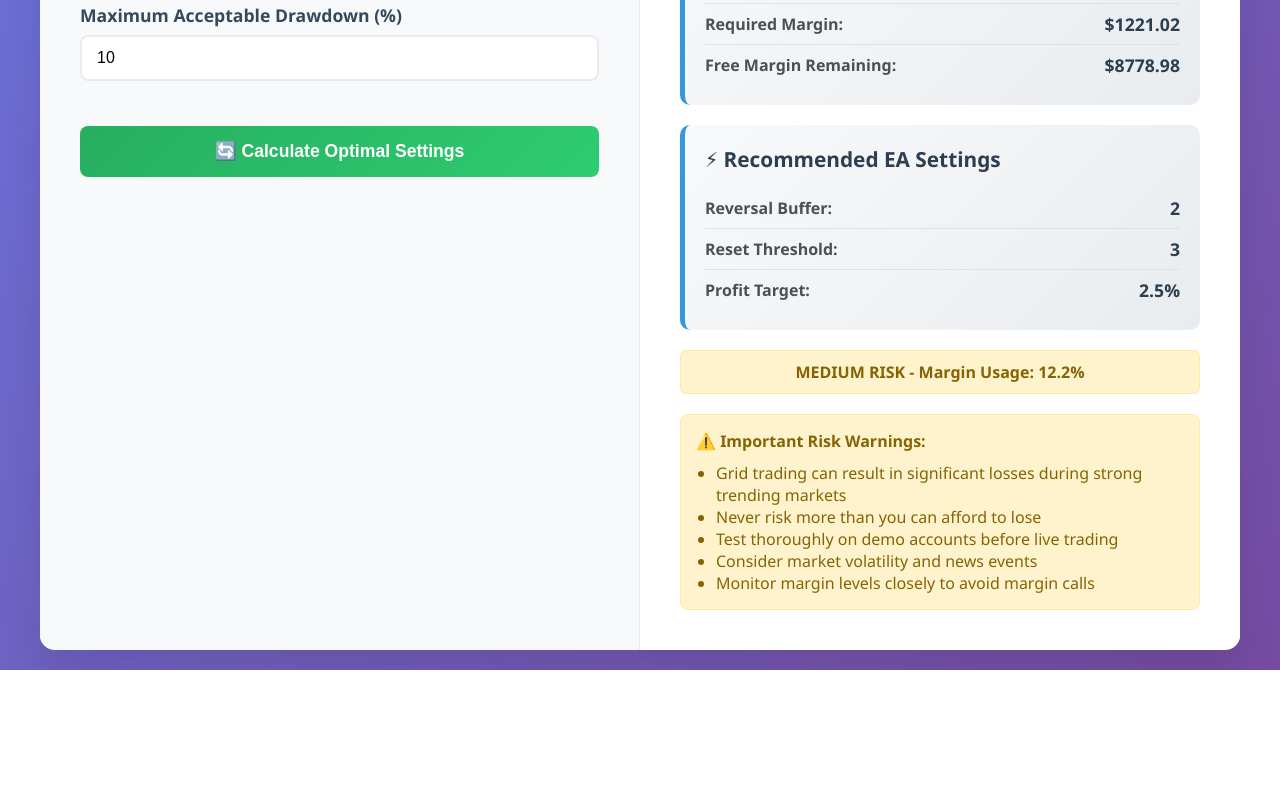
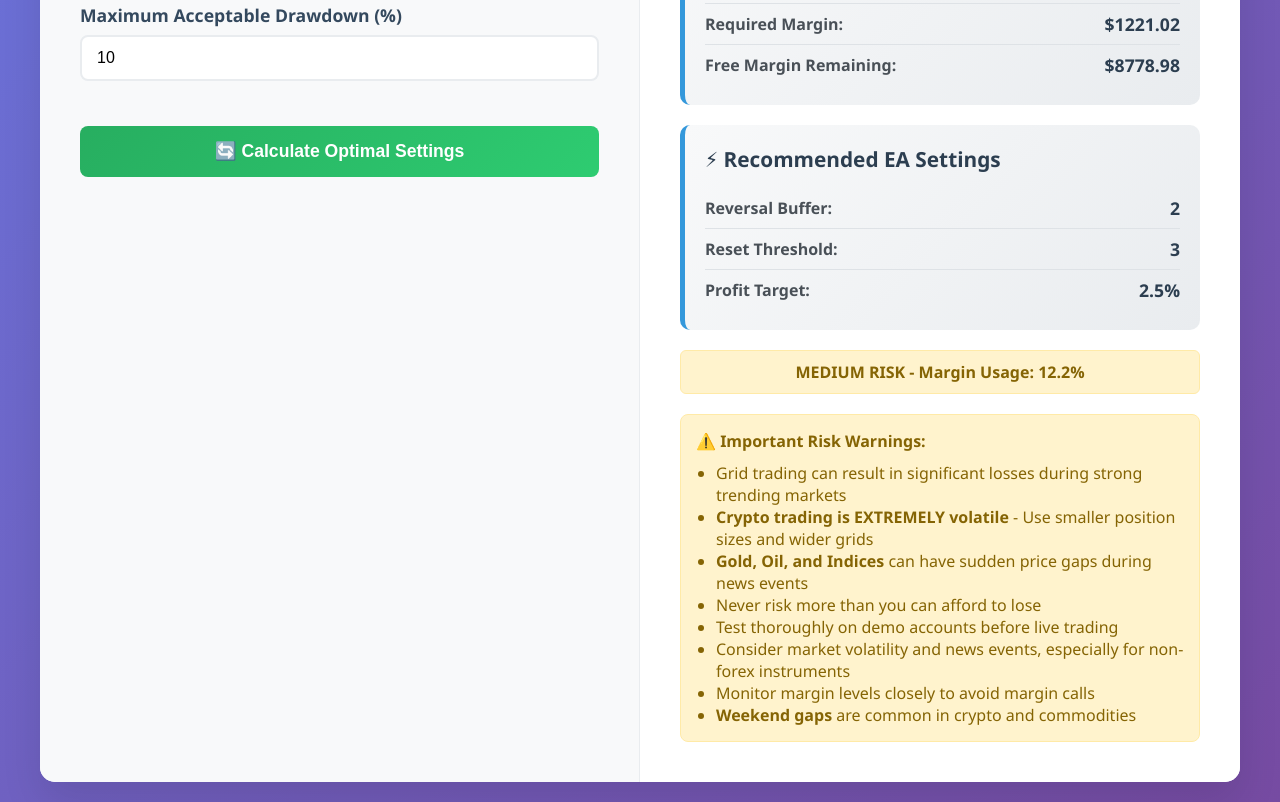
Before and after one commit to filatei/grid-risk-calculator, a plain HTML site: page index.html in a window 1280 px wide. Shown: the part 877-1679 px from the top of the page. Before the commit the page ends 1547 px from the top, so only its background shows below. Drawn offline with Linux system fonts and the light colour scheme.

Commit message:
Update index.html

```diff
--- a/index.html
+++ b/index.html
@@ -377,10 +377,13 @@
                     <h4>⚠️ Important Risk Warnings:</h4>
                     <ul>
                         <li>Grid trading can result in significant losses during strong trending markets</li>
+                        <li><strong>Crypto trading is EXTREMELY volatile</strong> - Use smaller position sizes and wider grids</li>
+                        <li><strong>Gold, Oil, and Indices</strong> can have sudden price gaps during news events</li>
                         <li>Never risk more than you can afford to lose</li>
                         <li>Test thoroughly on demo accounts before live trading</li>
-                        <li>Consider market volatility and news events</li>
+                        <li>Consider market volatility and news events, especially for non-forex instruments</li>
                         <li>Monitor margin levels closely to avoid margin calls</li>
+                        <li><strong>Weekend gaps</strong> are common in crypto and commodities</li>
                     </ul>
                 </div>
             </div>
```
